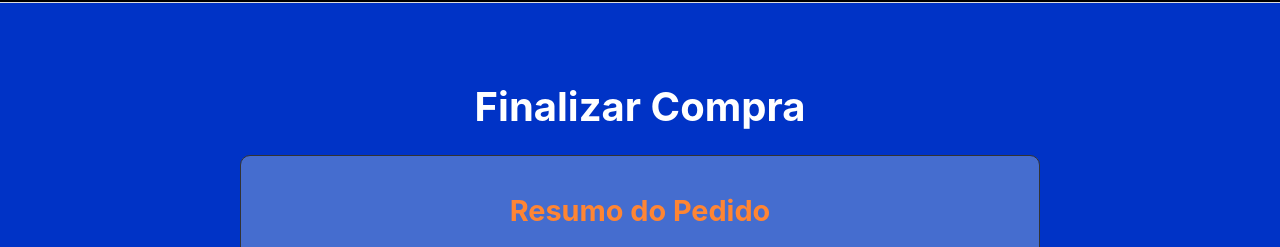
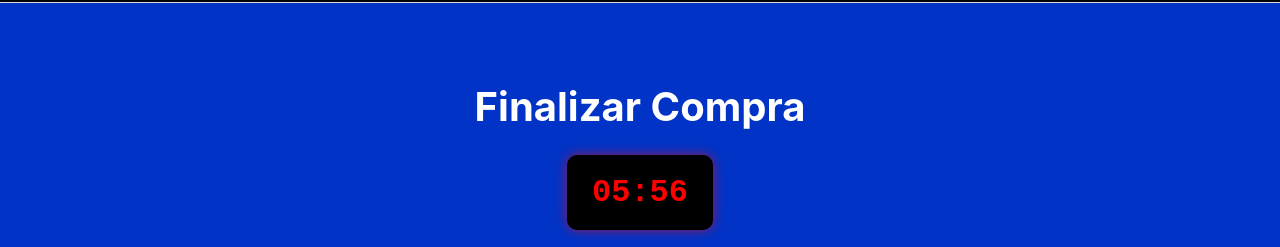
Before and after one commit to importsmoba/nikonz6iicorpo, a website: page public/checkout.html in a window 1280 px wide. Shown: the part 686-933 px from the top of the page. Drawn offline with Linux system fonts and the light colour scheme.

Commit message:
Add countdown timer to checkout page

```diff
--- a/public/checkout.html
+++ b/public/checkout.html
@@ -227,6 +227,39 @@ input.invalid { border-color: #ff4d4d; }
         max-height: 600px;
     }
 }
+    /* CRONÔMETRO */
+.timer-container {
+    width: 100%;
+    text-align: center;
+    margin: 10px 0 25px 0;
+}
+
+.timer-box {
+    display: inline-block;
+    background: #000;
+    color: #ff0000;
+    padding: 12px 25px;
+    font-size: 2rem;
+    font-weight: bold;
+    border-radius: 10px;
+    box-shadow: 0 0 12px rgba(255, 0, 0, 0.6);
+    font-family: 'Courier New', monospace;
+}
+
+/* Responsividade */
+@media (max-width: 768px) {
+    .timer-box {
+        font-size: 1.7rem;
+        padding: 10px 18px;
+    }
+}
+
+@media (max-width: 480px) {
+    .timer-box {
+        font-size: 1.5rem;
+        padding: 8px 15px;
+    }
+}
 
 </style>
 
@@ -247,6 +280,9 @@ input.invalid { border-color: #ff4d4d; }
 <main>
     <div class="container">
         <h1>Finalizar Compra</h1>
+        <div class="timer-container">
+    <div class="timer-box" id="cronometro">06:00</div>
+</div>
         <div class="checkout-layout">
             <section class="resumo-pedido">
                 <h2>Resumo do Pedido</h2>
@@ -482,6 +518,32 @@ document.addEventListener('DOMContentLoaded', function() {
     });
 });
 </script>
+<script>
+function iniciarCronometro(duracao, display) {
+    let timer = duracao, minutos, segundos;
+
+    const intervalo = setInterval(() => {
+        minutos = parseInt(timer / 60, 10);
+        segundos = parseInt(timer % 60, 10);
+
+        minutos = minutos < 10 ? "0" + minutos : minutos;
+        segundos = segundos < 10 ? "0" + segundos : segundos;
+
+        display.textContent = minutos + ":" + segundos;
+
+        if (--timer < 0) {
+            clearInterval(intervalo);
+            display.textContent = "00:00";
+        }
+    }, 1000);
+}
+
+window.onload = function () {
+    const seisMinutos = 60 * 6;
+    const display = document.getElementById("cronometro");
+    iniciarCronometro(seisMinutos, display);
+};
+</script>
 
 </body>
 </html>
```
